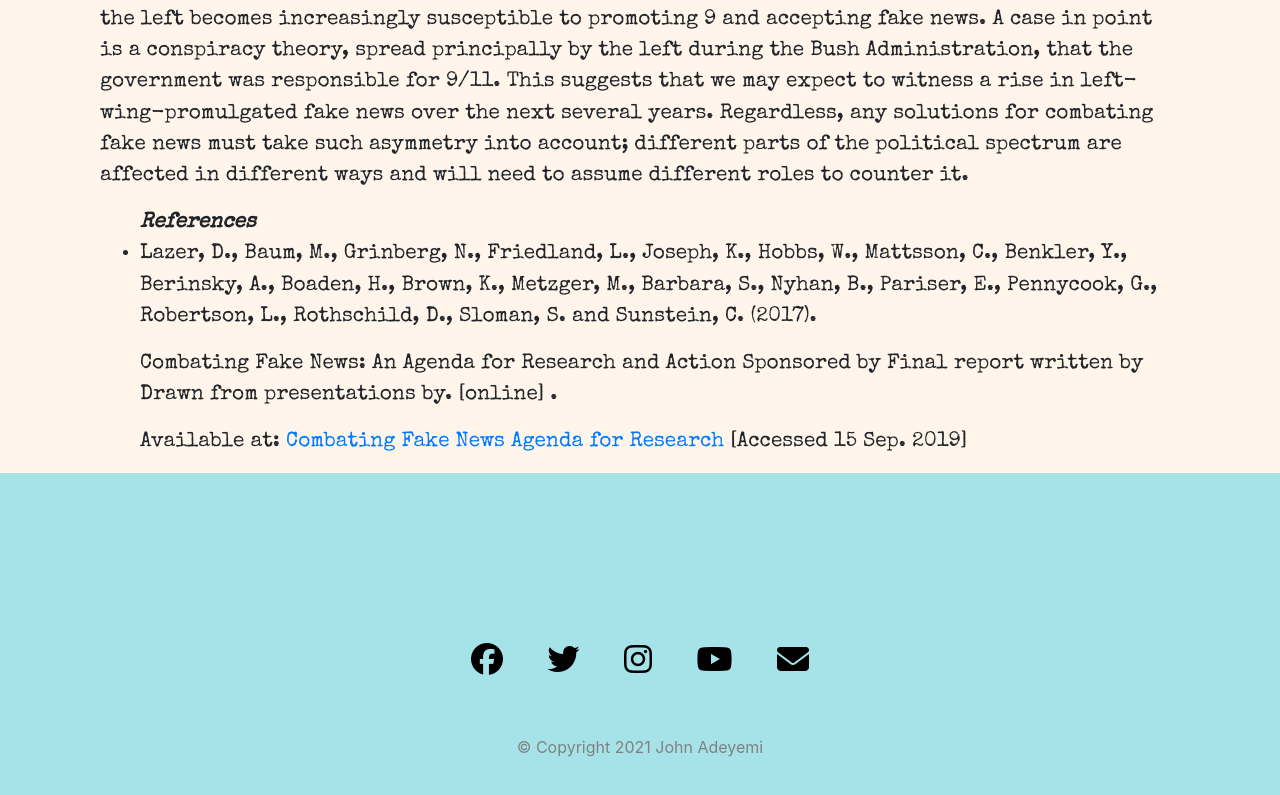
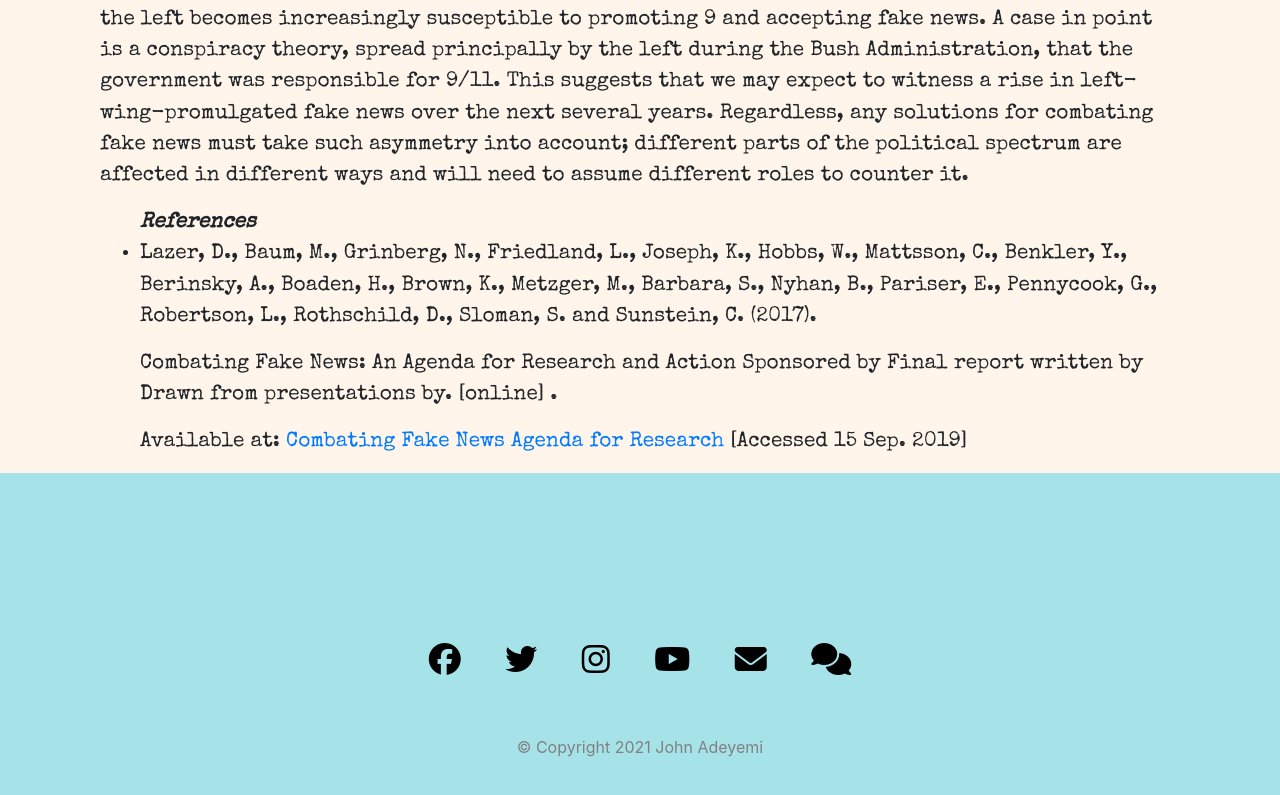
Before and after one commit to Harlex-art/Fake-News-Website, a plain HTML site: page Background_of_Fake_News.html in a window 1280 px wide. Shown: the part 3610-4405 px from the top of the page. Drawn offline with nearby package versions, Linux system fonts and the light colour scheme; a web font is replaced by a local one.

Commit message:
Update Background_of_Fake_News.html

```diff
--- a/Background_of_Fake_News.html
+++ b/Background_of_Fake_News.html
@@ -277,6 +277,7 @@ counter it.
               <a href="https://www.instagram.com/citywestcollege/?hl=en"><i class="fab fa-instagram footer-icon" id="instagram"></i></a>
               <a href="https://www.youtube.com/user/citywestcollege"><i class="fab fa-youtube footer-icon" id="youtube"></i></a>
               <a href="Contact_us.html"><i class="fas fa-envelope footer-icon" id="envelope"></i></a>
+              <a href="https://forms.office.com/Pages/DesignPage.aspx?auth_pvr=OrgId&auth_upn=195343%40my.cwc.ac.uk&origin=OfficeDotCom&lang=en-US&route=Start#FormId=z_TxBDtR40eWbxDWaYyjGj7D7HCnTWNIjheI7x-qHuxUNVA4MlY5NFoxWjhZUjNQMEI0Vlo5WFBSRy4u"><i class="fas fa-comments footer-icon" id="f-form"></i></a>
 
 
           <p id="copyright">© Copyright 2021 John Adeyemi</p>
```
